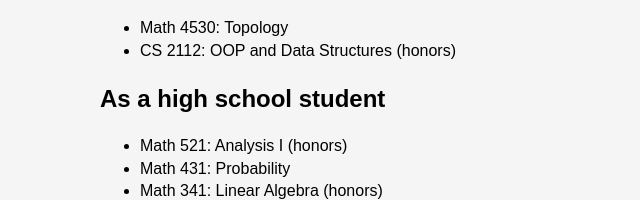
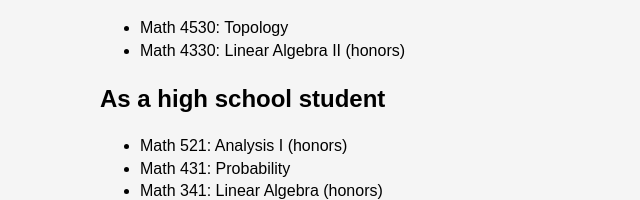
Before and after one commit to pdeq/pdeq.github.io, a plain HTML site: page coursework.html in a window 1280 px wide. Shown: the part 195-395 px from the top of the page, 0-640 px from the left. Drawn offline with Linux system fonts and the light colour scheme.

Commit message:
Update coursework.html

```diff
--- a/coursework.html
+++ b/coursework.html
@@ -19,7 +19,7 @@
             <h2>As an undergraduate</h2>
             <ul>
                 <li>Math 4530: Topology</li>
-                <li>CS 2112: OOP and Data Structures (honors)</li>
+                <li>Math 4330: Linear Algebra II (honors)</li>
             </ul>
             <h2>As a high school student</h2>
             <ul>
```
